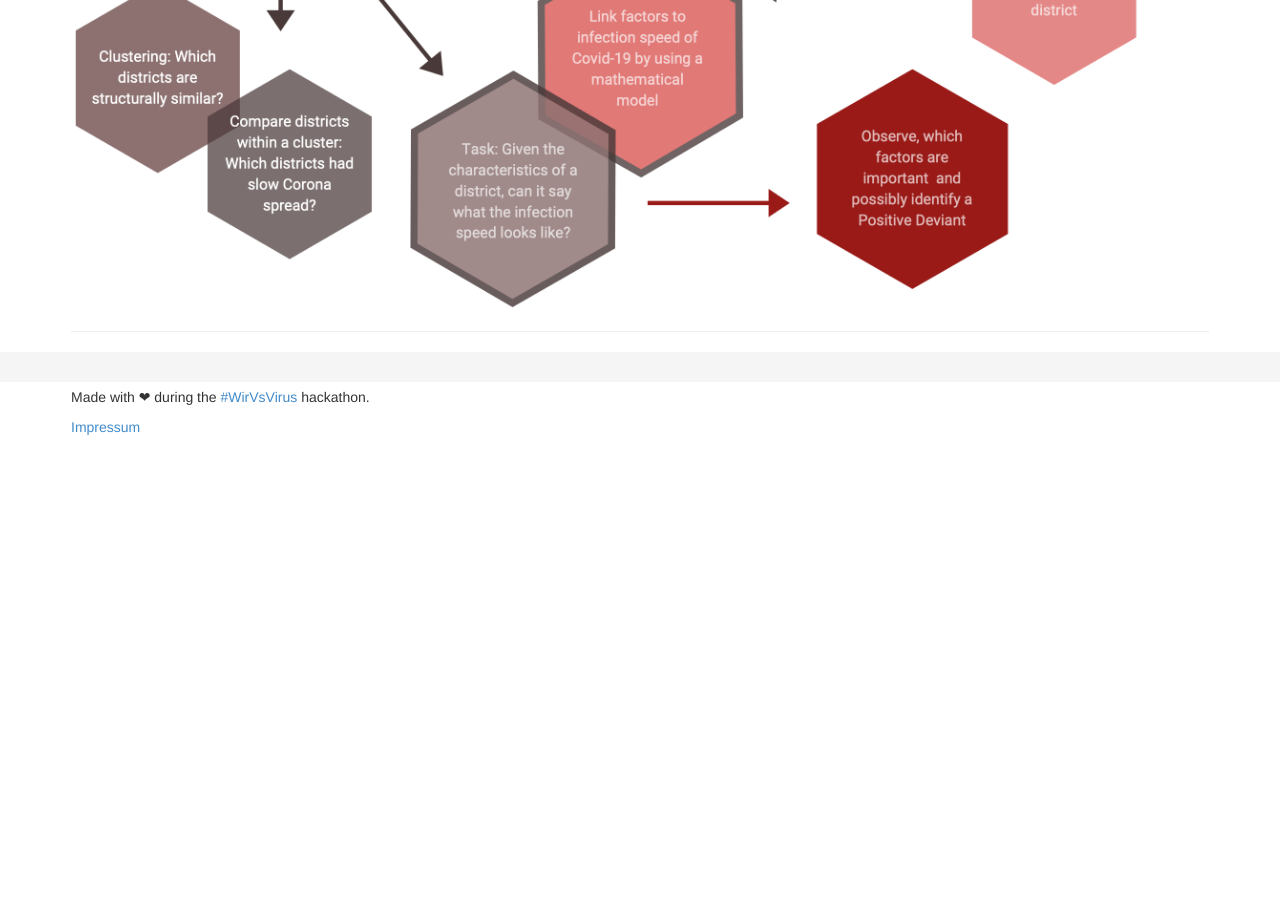
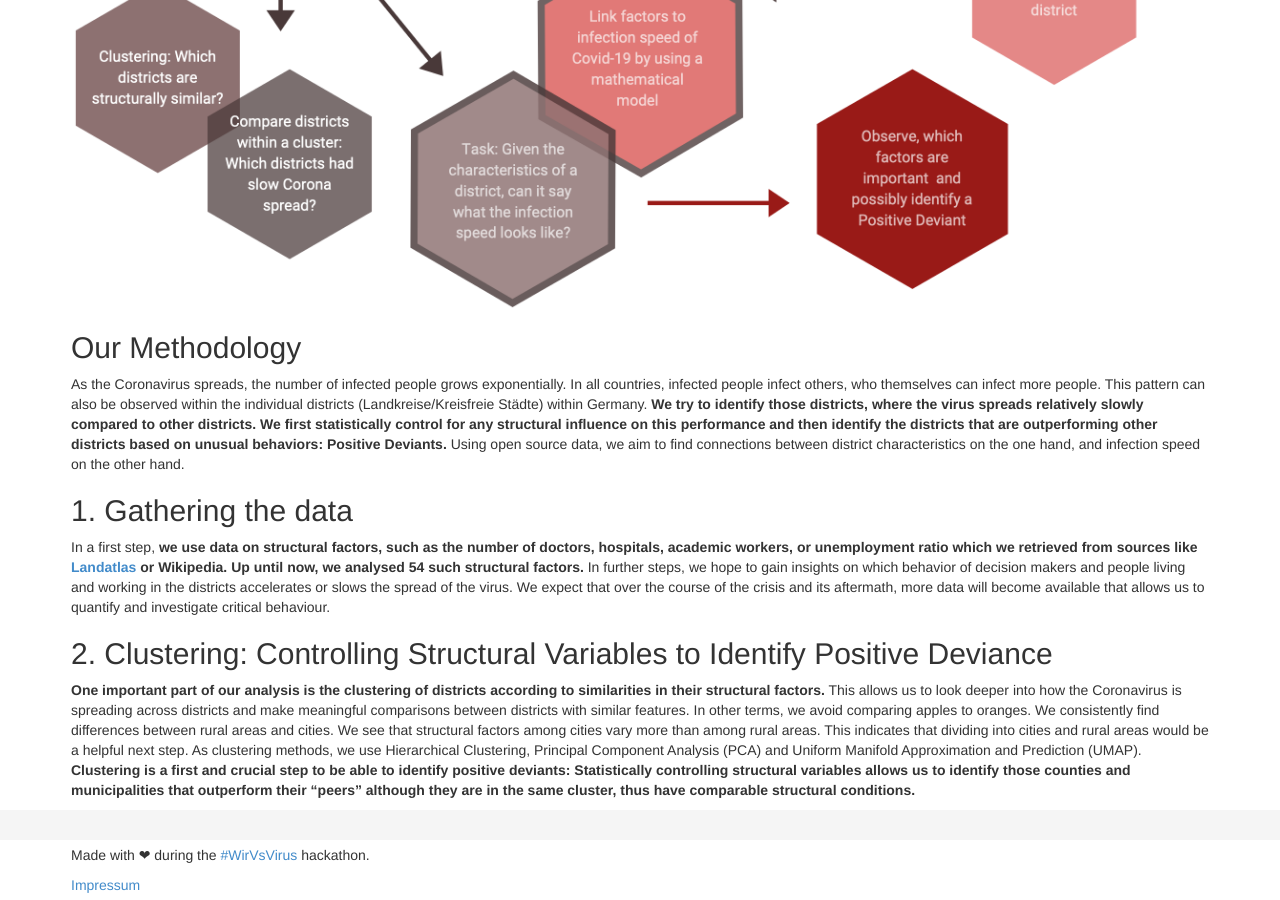
Before and after one commit to pd-viral/web, a Jekyll site: the page built from index.md, in a window 1280 px wide and 900 px high, scrolled down 1668 px. Built offline with Jekyll 4.4.1, drawn with Linux system fonts in a browser that asks for light colours; nearby versions of some CDN libraries; before the commit the page ends 2110 px from its top, so only the background shows below that.

Commit message:
Update index.md

```diff
--- a/index.md
+++ b/index.md
@@ -6,6 +6,7 @@ description: A Data-Driven Approach to Finding Positive Deviants in the Corona C
 ---
 
 ![headerimg](/img/logo.png){:class="img-responsive"}
+
 
 
 # Corona is affecting everyone - from a global to a local level!
@@ -27,6 +28,12 @@ On our endeavour to identify those communities, we a.) need to make communities
 # Analysis
 ![Structure](img/structure.png){:class="img-responsive"}
 
+## Our Methodology
+As the Coronavirus spreads, the number of infected people grows exponentially. In all countries, infected people infect others, who themselves can infect more people. This pattern can also be observed within the individual districts (Landkreise/Kreisfreie Städte) within Germany. **We try to identify those districts, where the virus spreads relatively slowly compared to other districts. We first statistically control for any structural influence on this performance and then identify the districts that are outperforming other districts based on unusual behaviors:  Positive Deviants.** Using open source data, we aim to find connections between district characteristics on the one hand, and infection speed on the other hand.
 
+## 1. Gathering the data
+In a first step, **we use data on structural factors, such as the number of doctors, hospitals, academic workers, or unemployment ratio which we retrieved from sources like [Landatlas](https://www.landatlas.de "Landatlas") or Wikipedia. Up until now, we analysed 54 such structural factors.** In further steps, we hope to gain insights on which behavior of decision makers and people living and working in the districts accelerates or slows the spread of the virus. We expect that over the course of the crisis and its aftermath, more data will become available that allows us to quantify and investigate critical behaviour.
 
--------
+## 2. Clustering: Controlling Structural Variables to Identify Positive Deviance
+**One important part of our analysis is the clustering of districts according to similarities in their structural factors.** This allows us to look deeper into how the Coronavirus is spreading across districts and make meaningful comparisons between districts with similar features. In other terms, we avoid comparing apples to oranges. We consistently find differences between rural areas and cities. We see that structural factors among cities vary more than among rural areas. This indicates that dividing into cities and rural areas would be a helpful next step. As clustering methods, we use Hierarchical Clustering, Principal Component Analysis (PCA) and Uniform Manifold Approximation and Prediction (UMAP).
+**Clustering is a first and crucial step to be able to identify positive deviants: Statistically controlling structural variables allows us to identify those counties and municipalities that outperform their “peers” although they are in the same cluster, thus have comparable structural conditions.**
```
